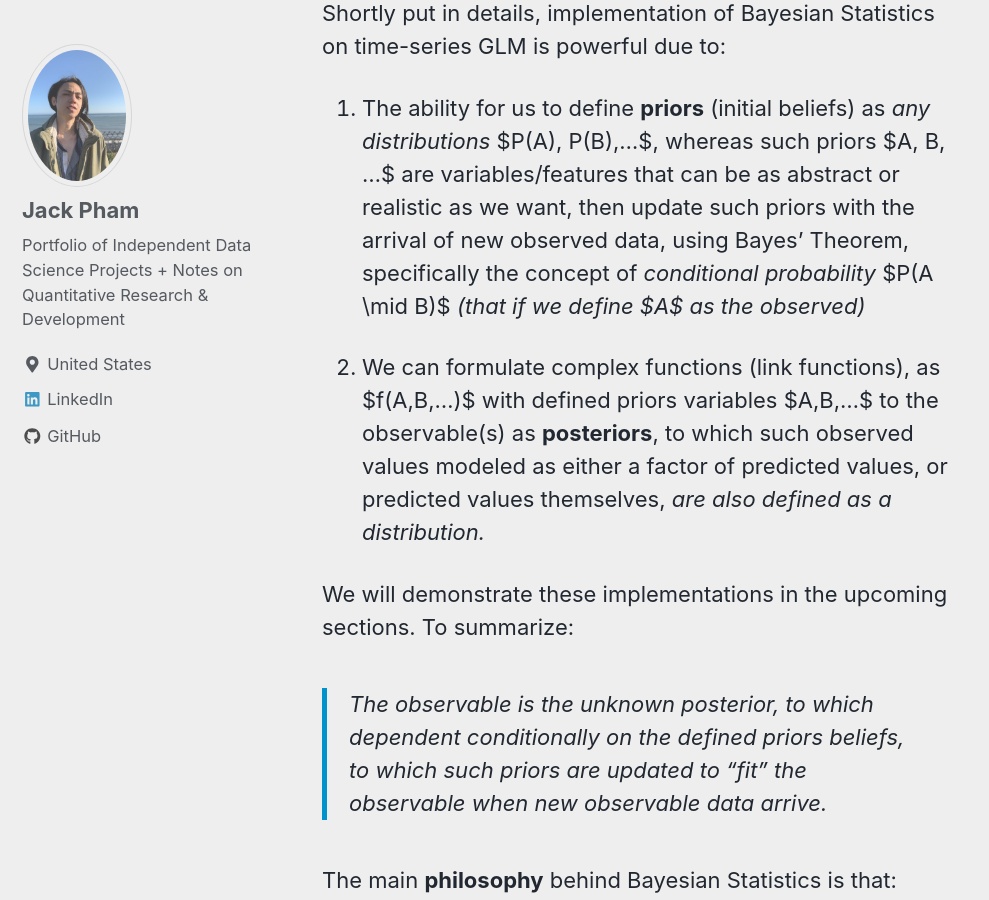
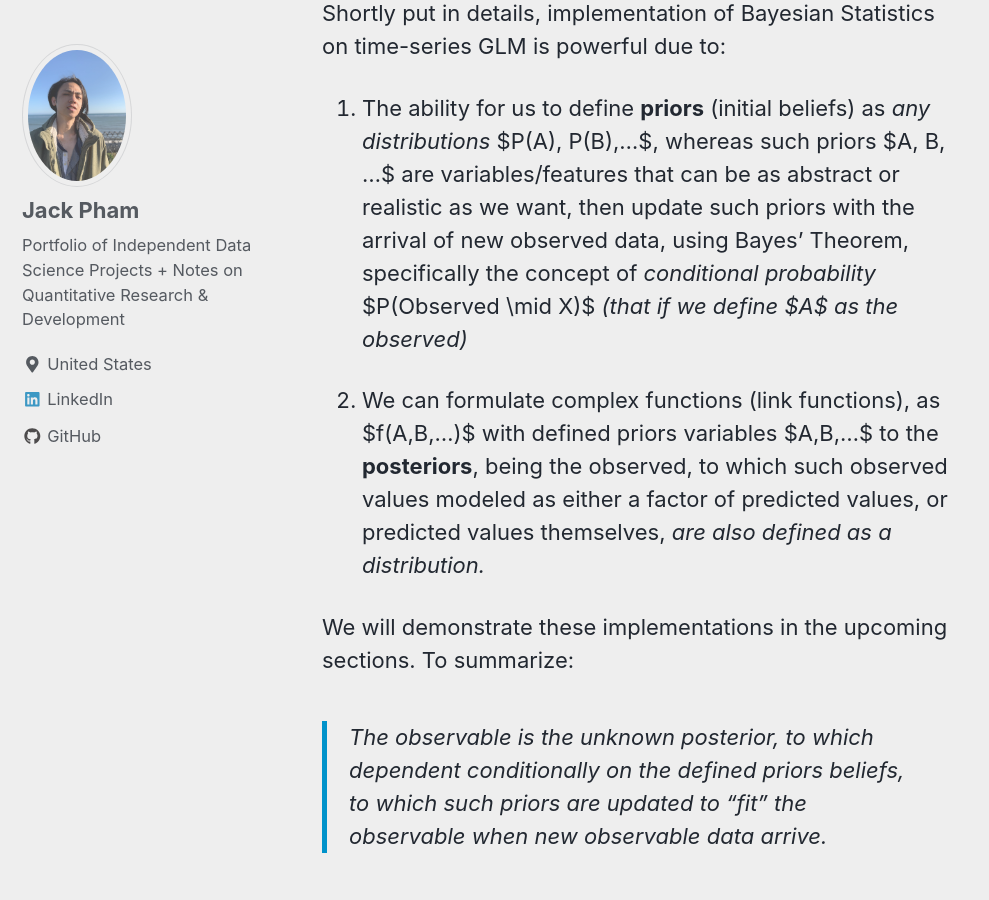
Before and after one commit to jp-quant/jp-quant.github.io, a Jekyll site: the page built from _posts/2020-09-01-fbprophet_bayesian_glm.md, in a window 1280 px wide and 900 px high, scrolled down 5272 px. Shown: the whole window, without its empty margins (0-989 px from the left). Built offline with Jekyll 4.4.1, drawn with Linux system fonts in a browser that asks for light colours; nearby versions of some CDN libraries.

Commit message:
_posts/2020-09-01-fbprophet_bayesian_glm.md updated from https://stackedit.io/

```diff
--- a/_posts/2020-09-01-fbprophet_bayesian_glm.md
+++ b/_posts/2020-09-01-fbprophet_bayesian_glm.md
@@ -83,9 +83,9 @@ Recalling from above:
 
 Shortly put in details, implementation of Bayesian Statistics on time-series GLM is powerful due to:
 
-1. The ability for us to define **priors** (initial beliefs) as *any distributions* $P(A), P(B),...$, whereas such priors $A, B, ...$ are variables/features that can be as abstract or realistic as we want, then update such priors with the arrival of new observed data, using Bayes' Theorem, specifically the concept of *conditional probability* $P(A \mid B)$ *(that if we define $A$ as the observed)*
+1. The ability for us to define **priors** (initial beliefs) as *any distributions* $P(A), P(B),...$, whereas such priors $A, B, ...$ are variables/features that can be as abstract or realistic as we want, then update such priors with the arrival of new observed data, using Bayes' Theorem, specifically the concept of *conditional probability* $P(Observed \mid X)$ *(that if we define $A$ as the observed)*
 
-2. We can formulate complex functions (link functions), as $f(A,B,...)$ with defined priors variables $A,B,...$ to the observable(s) as **posteriors**, to which such observed values modeled as either a factor of predicted values, or predicted values themselves, *are also defined as a distribution.*
+2. We can formulate complex functions (link functions), as $f(A,B,...)$ with defined priors variables $A,B,...$ to the **posteriors**, being the observed, to which such observed values modeled as either a factor of predicted values, or predicted values themselves, *are also defined as a distribution.*
 
 We will demonstrate these implementations in the upcoming sections.
 To summarize:
```
Also changed, not shown: other parts of _posts/2020-09-01-fbprophet_bayesian_glm.md (+3 -3 lines).
